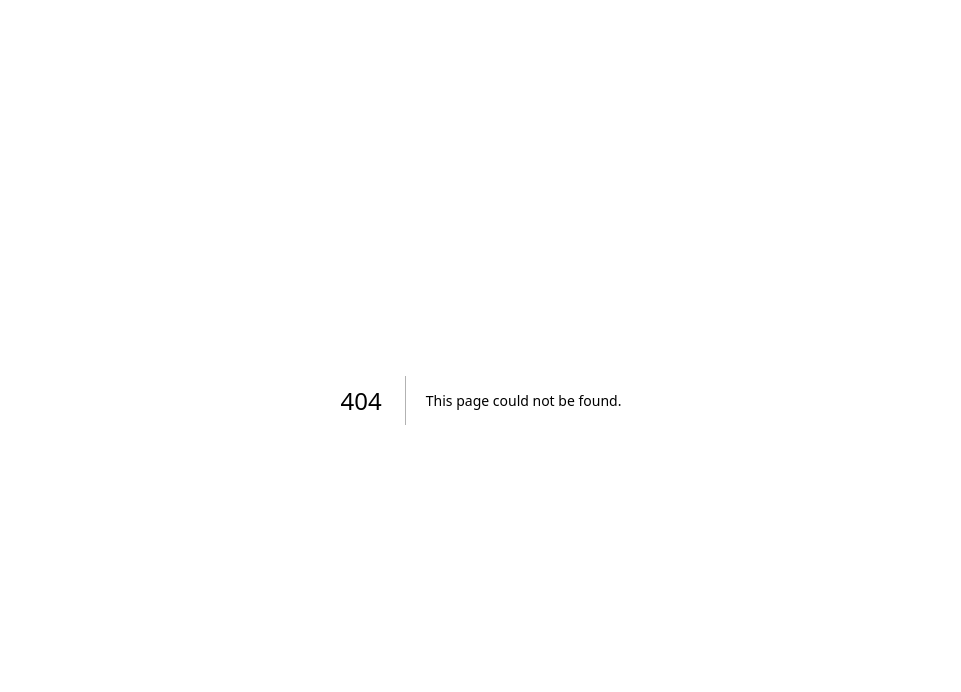
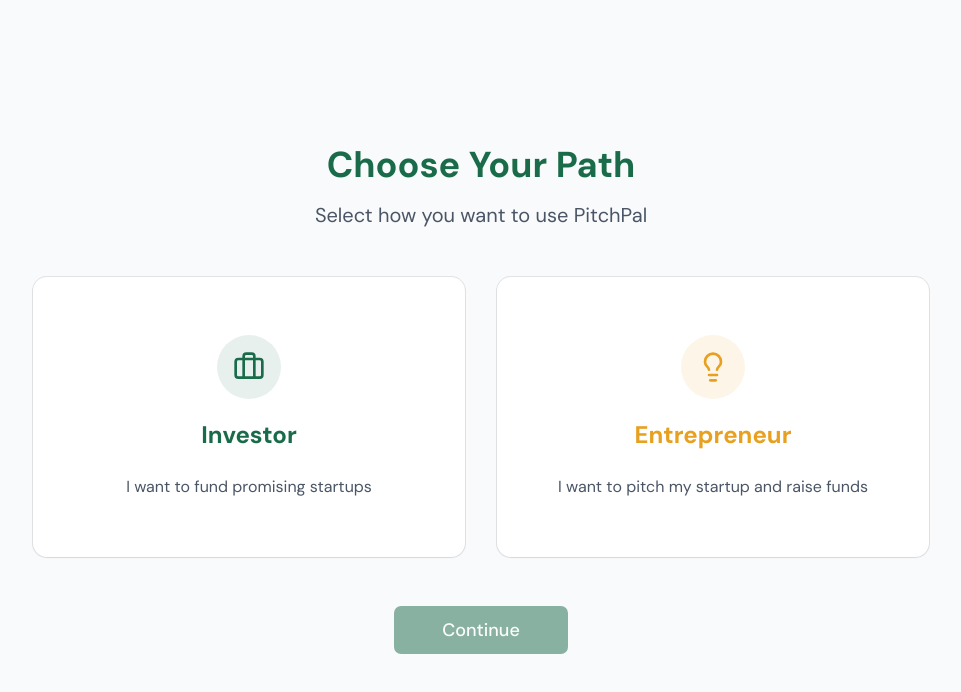
Before and after one commit to SarunMr/pitch_pal-frontend, a Next.js app: page /onboarding in a window 1280 px wide. Before the commit this address had no page. Shown: the top 692 px of the page, without its empty margins (159-1120 px from the left). Built offline with nearby package versions, Linux system fonts and the light colour scheme; no server answers.

Commit message:
remove defautlt dashboard route and implemented role selection after register

```diff
--- a/src/app/(main)/dashboard/page.tsx
+++ /dev/null
@@ -1,51 +0,0 @@
-import { getUserData } from "@/lib/cookie";
-import { TrendingUp } from "lucide-react";
-import { redirect } from "next/navigation";
-import { ROUTES } from "@/constants/routes";
-
-export default async function DashboardPage() {
-  const user = await getUserData();
-
-  if (!user) {
-    redirect(ROUTES.LOGIN);
-  }
-
-  return (
-    <div className="min-h-screen flex items-center justify-center bg-background px-6">
-      <div className="text-center space-y-6 max-w-md w-full">
-        {/* Logo mark */}
-        <div className="flex justify-center">
-          <div className="w-16 h-16 rounded-2xl bg-primary flex items-center justify-center shadow-lg">
-            <TrendingUp size={28} className="text-primary-foreground stroke-[2.5]" />
-          </div>
-        </div>
-
-        {/* Welcome text */}
-        <div className="space-y-2">
-          <p className="text-sm font-medium text-muted-foreground uppercase tracking-widest">
-            Welcome back
-          </p>
-          <h1 className="text-4xl font-black tracking-tight text-foreground">
-            Hey, {user.username} 👋
-          </h1>
-          <p className="text-muted-foreground text-sm">
-            You are signed in as{" "}
-            <span className="font-semibold text-foreground">{user.email}</span>
-            {" "}·{" "}
-            <span className="capitalize font-semibold text-primary">{user.role}</span>
-          </p>
-        </div>
-
-        {/* Placeholder card */}
-        <div className="border border-border rounded-2xl p-6 bg-card text-left space-y-2 shadow-sm">
-          <p className="text-xs font-semibold text-muted-foreground uppercase tracking-wider">
-            Dashboard
-          </p>
-          <p className="text-sm text-muted-foreground">
-            Your PitchPal workspace is ready. More features coming soon.
-          </p>
-        </div>
-      </div>
-    </div>
-  );
-}
--- /dev/null
+++ b/src/app/(onboarding)/onboarding/page.tsx
@@ -0,0 +1,125 @@
+"use client";
+
+import React, { useState } from "react";
+import { useRouter } from "next/navigation";
+import { Card, CardContent, CardHeader, CardTitle, CardDescription } from "@/components/ui/card";
+import { Button } from "@/components/ui/button";
+import { Briefcase, Lightbulb } from "lucide-react";
+import { toast } from "sonner";
+import axiosInstance from "@/lib/api/axios-instance";
+import { getTokenCookie, getUserData, storeUserData } from "@/lib/cookie";
+
+export default function OnboardingPage() {
+  const [selectedRole, setSelectedRole] = useState<"investor" | "entrepreneur" | null>(null);
+  const [isLoading, setIsLoading] = useState(false);
+  const router = useRouter();
+
+  const handleRoleSelection = async () => {
+    if (!selectedRole) {
+      toast.error("Please select a role to continue.");
+      return;
+    }
+
+    setIsLoading(true);
+    try {
+      const token = await getTokenCookie();
+      if (!token) {
+        toast.error("Authentication required. Please log in again.");
+        router.push("/login");
+        return;
+      }
+
+      // Convert data to multipart form data as update API expects it if profile update
+      // But role update can be just JSON if backend supports it. The backend auth.controller.ts says:
+      // const body = UpdateUserDTO.safeParse(req.body);
+      // Wait, UpdateUserDTO does not include role! Let me check UpdateProfileSchema.
+      // Ah, UpdateProfileSchema in auth.type.ts: firstName, lastName, username, profilePicture, bio, phone. No role!
+      // But the user's prompt says: "On selecting a role, call PUT http://localhost:5000/api/auth/update with body { role: selectedRole }"
+      // If the backend doesn't support updating role, this API call will fail validation.
+      // I must update the backend UpdateProfileSchema to include `role` as optional.
+      // Wait, I will do that via a separate tool call.
+
+      const formData = new FormData();
+      formData.append("role", selectedRole);
+
+      const response = await axiosInstance.put("/auth/update", formData, {
+        headers: {
+          Authorization: `Bearer ${token}`,
+          "Content-Type": "multipart/form-data",
+        },
+      });
+
+      if (response.data.success) {
+        toast.success("Role updated successfully!");
+        const userData = await getUserData();
+        if (userData) {
+          await storeUserData({ ...userData, role: selectedRole });
+        }
+        router.push(`/${selectedRole}`);
+      } else {
+        toast.error(response.data.message || "Failed to update role");
+      }
+    } catch (error: any) {
+      toast.error(error?.response?.data?.message || "Something went wrong.");
+    } finally {
+      setIsLoading(false);
+    }
+  };
+
+  return (
+    <div className="min-h-screen flex items-center justify-center bg-gray-50 px-4 py-12">
+      <div className="max-w-4xl w-full">
+        <div className="text-center mb-12">
+          <h1 className="text-4xl font-heading font-bold text-[#1A6B4A] mb-4">Choose Your Path</h1>
+          <p className="text-xl text-gray-600">Select how you want to use PitchPal</p>
+        </div>
+
+        <div className="grid md:grid-cols-2 gap-8 mb-12">
+          <Card
+            className={`cursor-pointer transition-all border-2 ${selectedRole === "investor" ? "border-[#1A6B4A] shadow-lg ring-2 ring-[#1A6B4A] ring-opacity-50" : "border-transparent hover:border-gray-200"}`}
+            onClick={() => setSelectedRole("investor")}
+          >
+            <CardHeader className="text-center pt-8">
+              <div className="mx-auto w-16 h-16 bg-[#1A6B4A]/10 rounded-full flex items-center justify-center mb-4 text-[#1A6B4A]">
+                <Briefcase className="w-8 h-8" />
+              </div>
+              <CardTitle className="text-2xl font-bold text-[#1A6B4A]">Investor</CardTitle>
+            </CardHeader>
+            <CardContent className="text-center pb-8">
+              <CardDescription className="text-base text-gray-600">
+                I want to fund promising startups
+              </CardDescription>
+            </CardContent>
+          </Card>
+
+          <Card
+            className={`cursor-pointer transition-all border-2 ${selectedRole === "entrepreneur" ? "border-[#E8A020] shadow-lg ring-2 ring-[#E8A020] ring-opacity-50" : "border-transparent hover:border-gray-200"}`}
+            onClick={() => setSelectedRole("entrepreneur")}
+          >
+            <CardHeader className="text-center pt-8">
+              <div className="mx-auto w-16 h-16 bg-[#E8A020]/10 rounded-full flex items-center justify-center mb-4 text-[#E8A020]">
+                <Lightbulb className="w-8 h-8" />
+              </div>
+              <CardTitle className="text-2xl font-bold text-[#E8A020]">Entrepreneur</CardTitle>
+            </CardHeader>
+            <CardContent className="text-center pb-8">
+              <CardDescription className="text-base text-gray-600">
+                I want to pitch my startup and raise funds
+              </CardDescription>
+            </CardContent>
+          </Card>
+        </div>
+
+        <div className="flex justify-center">
+          <Button
+            className="w-full md:w-auto px-12 py-6 text-lg bg-[#1A6B4A] hover:bg-[#145238] transition-colors"
+            onClick={handleRoleSelection}
+            disabled={!selectedRole || isLoading}
+          >
+            {isLoading ? "Saving..." : "Continue"}
+          </Button>
+        </div>
+      </div>
+    </div>
+  );
+}
```
